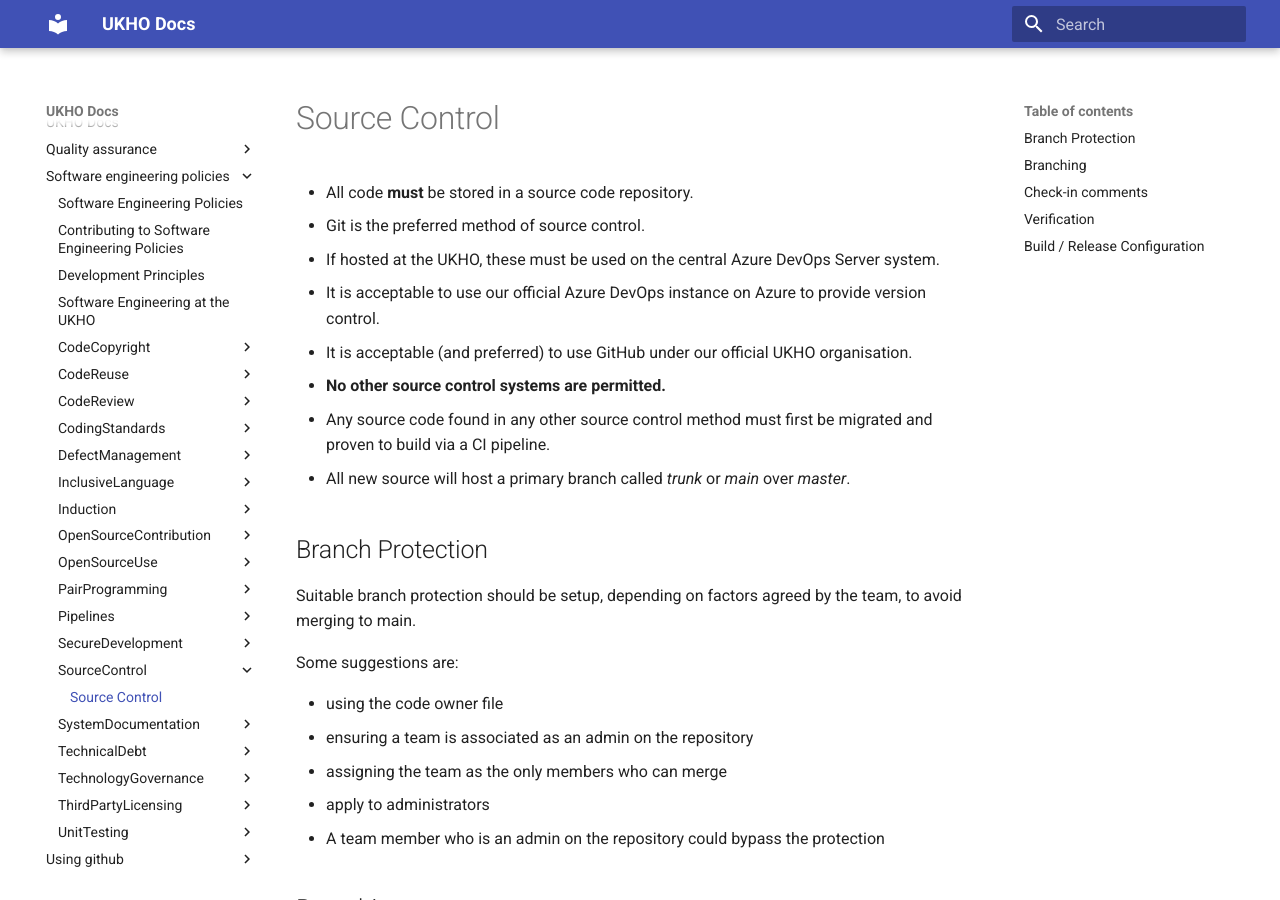
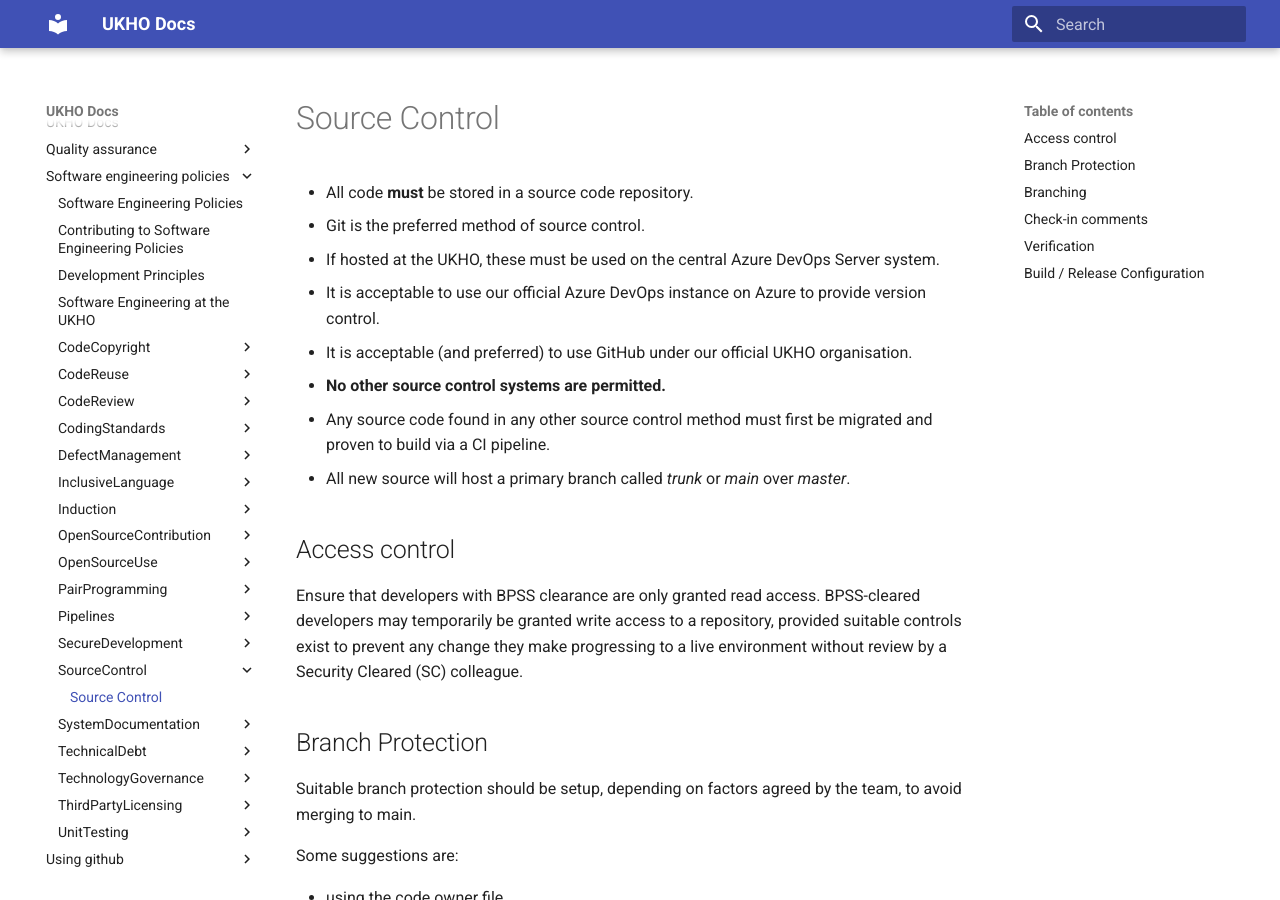
Before and after one commit to UKHO/docs, an MkDocs documentation site: the page built from docs/software-engineering-policies/SourceControl/SourceControlPolicy.md, in a window 1280 px wide and 900 px high. Built offline with MkDocs 1.6.1 and Material for MkDocs 9.7.7, drawn with Linux system fonts in a browser that asks for light colours.

Commit message:
Update SourceControlPolicy.md
added section on access control

```diff
--- a/docs/software-engineering-policies/SourceControl/SourceControlPolicy.md
+++ b/docs/software-engineering-policies/SourceControl/SourceControlPolicy.md
@@ -8,6 +8,10 @@
 * **No other source control systems are permitted.**
 * Any source code found in any other source control method must first be migrated and proven to build via a CI pipeline.
 * All new source will host a primary branch called _trunk_ or _main_ over _master_.
+
+## Access control
+
+Ensure that developers with BPSS clearance are only granted read access.  BPSS-cleared developers may temporarily be granted write access to a repository, provided suitable controls exist to prevent any change they make progressing to a live environment without review by a Security Cleared (SC) colleague.
 
 ## Branch Protection
 
```
